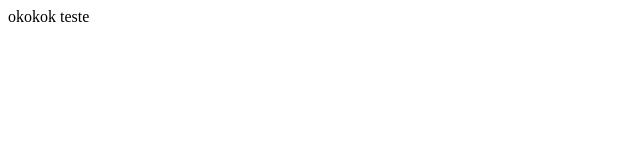
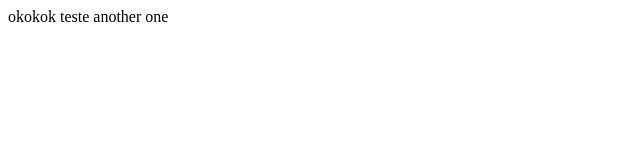
Before and after one commit to tiago14772/git-repo-test, a plain HTML site: page about.html in a window 1280 px wide. Shown: the full height of the page, 0-640 px from the left. Drawn offline with Linux system fonts and the light colour scheme.

Commit message:
Added "another one" to about.html and "Testing this shit" to index.html

```diff
--- a/about.html
+++ b/about.html
@@ -6,7 +6,6 @@
     <title>Document</title>
   </head>
   <body>
-    okokok
-    teste
+    okokok teste another one
   </body>
 </html>
```
Also changed, not shown: index.html (+1 -0 lines).
